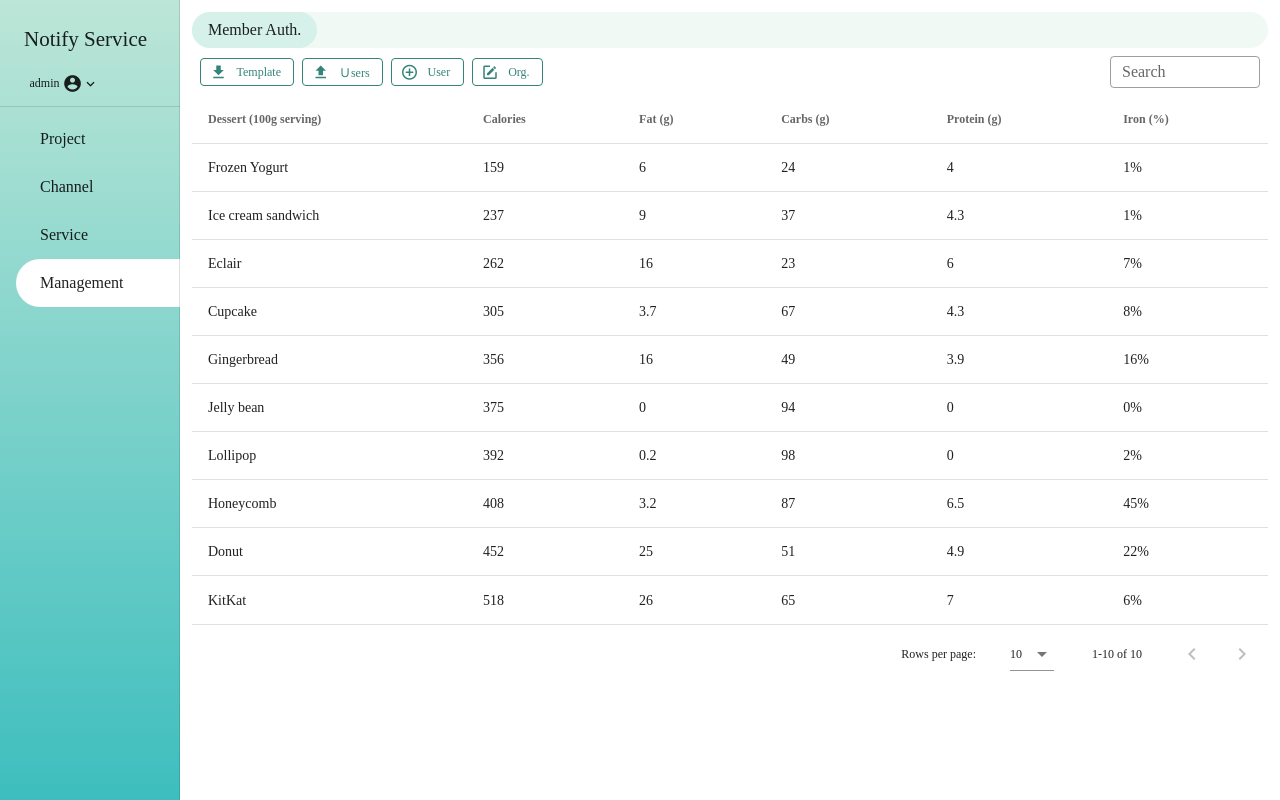
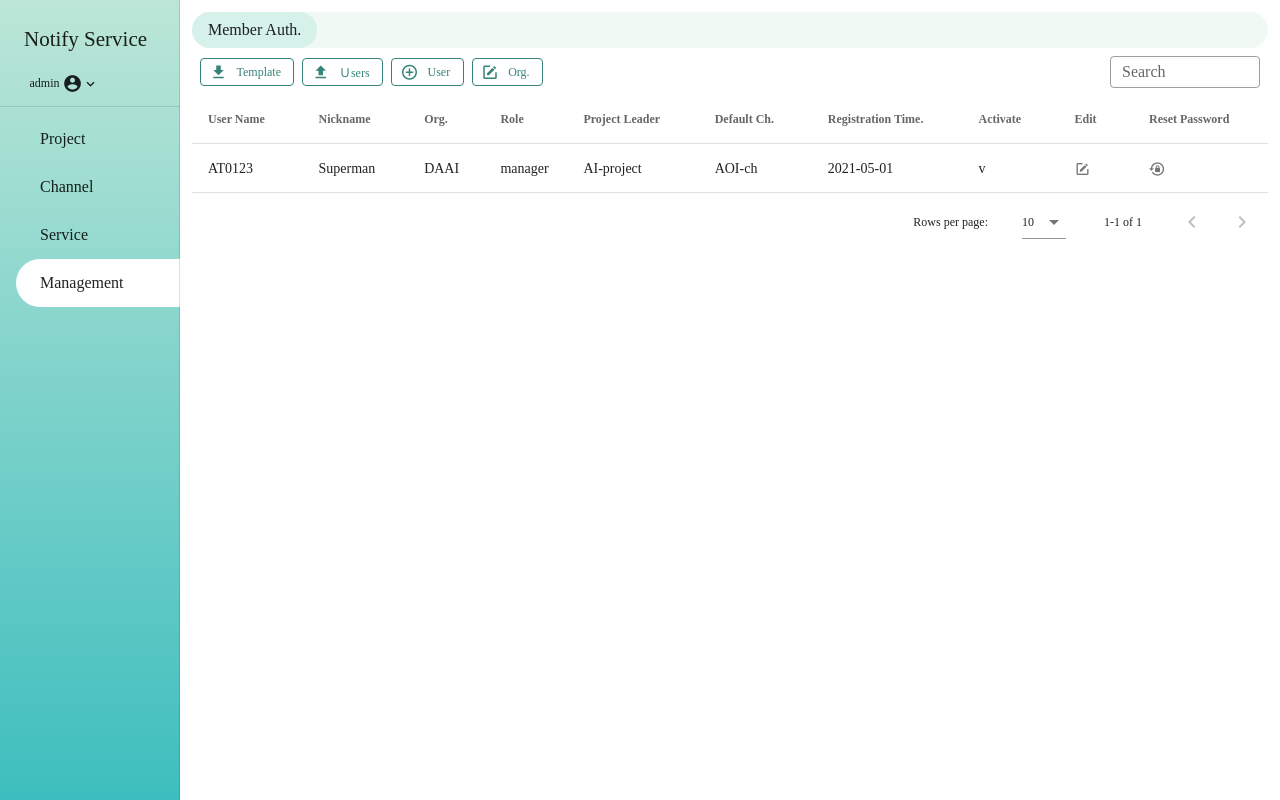
Before and after one commit to foxdaai2020/Notify, a Vue app in the folder web/: page /management in a window 1280 px wide. Built offline with nearby package versions, Linux system fonts and the light colour scheme; what vuetify-datetime-picker would draw is missing.

Commit message:
modify management datatable and modal layout

```diff
--- /dev/null
+++ b/web/src/components/modals/ResetPassword.vue
@@ -0,0 +1,117 @@
+<template>
+  <modal :openModal="openModal">
+    <template v-slot:title>Reset Password</template>
+    <template v-slot:content>
+
+      <span>* New Password</span>
+      <v-text-field
+        outlined
+        required
+        :append-icon="valueNewPassword ? 'mdi-eye' : 'mdi-eye-off'"
+        @click:append="() => (valueNewPassword = !valueNewPassword)"
+        :type="valueNewPassword ? 'password' : 'text'"
+        class="eye-peek"
+      ></v-text-field>
+
+      <span>* Confirm Password</span>
+      <v-text-field
+        outlined
+        required
+        :append-icon="valueConfirmPassword ? 'mdi-eye' : 'mdi-eye-off'"
+        @click:append="() => (valueConfirmPassword = !valueConfirmPassword)"
+        :type="valueConfirmPassword ? 'password' : 'text'"
+        class="eye-peek"      ></v-text-field>
+    </template>
+    <template v-slot:actions>
+      <v-btn depressed @click="closeDialog" color="DarkGray White--text"
+        >取消</v-btn
+      >
+      <v-btn depressed @click="submit" color="FountainBlue White--text"
+        >確定</v-btn
+      >
+    </template>
+  </modal>
+</template>
+<script>
+  import { validationMixin } from "vuelidate";
+  import { required } from "vuelidate/lib/validators";
+
+  import Modal from "./Modal";
+  export default {
+    mixins: [validationMixin],
+    validations: {
+      organization: { required },
+      role: { required },
+      userName: { required },
+      email: { required },
+      password: { required },
+    },
+    props: ["openModal"],
+    data: () => {
+      return {
+        valueNewPassword: String,
+        valueConfirmPassword: String,
+        search: null,
+        organization: null,
+        role: null,
+        userName: null,
+        email: null,
+        password: null,
+        projects: null,
+        channels: null,
+        chips: [],
+        OrganizationItems: ["org1", "org2", "org3"],
+        RoleItems: ["manager", "crew"],
+        items: [
+          "小廢物",
+          "中廢物",
+          "大廢物",
+          "超級廢物",
+          "臭廢物",
+          "死廢物",
+          "完全廢物",
+          "究極廢物",
+        ],
+      };
+    },
+    computed: {
+    },
+    components: {
+      modal: Modal,
+    },
+    methods: {
+      validUserName(search) {
+        if (search === "234") {
+          this.search = "";
+        }
+      },
+      submit() {
+        this.$v.$touch();
+        if (
+          this.userNameErrors.length !== 0 ||
+          this.organizationErrors.length !== 0 ||
+          this.roleErrors.length !== 0 ||
+          this.emailErrors.length != 0 ||
+          this.passwordErrors.length != 0
+        )
+          return;
+        this.clear();
+        this.$emit("closeModal");
+      },
+      closeDialog() {
+        this.clear();
+        this.$emit("closeModal");
+      },
+      clear() {
+        this.$v.$reset();
+        this.userName = null;
+        this.organizations = [];
+        this.roles = [];
+      },
+      remove(item) {
+        this.chips.splice(this.chips.indexOf(item), 1);
+        this.chips = [...this.chips];
+      },
+    },
+  };
+</script>
--- a/web/src/views/Management.vue
+++ b/web/src/views/Management.vue
@@ -38,9 +38,21 @@
     </div>
     <v-data-table
       :headers="headers"
-      :items="desserts"
+      :items="managementData"
       :search="search"
-    ></v-data-table>
+    >
+      <template v-slot:item.edit>
+        <v-icon small @click="openUpdateUserInfoModal = true">
+          mdi-square-edit-outline
+        </v-icon>
+      </template>
+      <template v-slot:item.resetpassword>
+        <v-icon small @click="openResetPasswordModal = true">
+          mdi-lock-reset
+        </v-icon>
+      </template>
+
+    </v-data-table>
     <add-management-one-user-modal
       :openModal="openAddManagementOneUserModal"
       @closeModal="openAddManagementOneUserModal = false"
@@ -53,6 +65,10 @@
       :openModal="openUpdateUserInfoModal"
       @closeModal="openUpdateUserInfoModal = false"
     ></update-user-info-modal>
+    <reset-password-modal
+      :openModal="openResetPasswordModal"
+      @closeModal="openResetPasswordModal = false"
+    ></reset-password-modal>
   </div>
 </template>
 
@@ -61,105 +77,39 @@
   import AddManagementOneUserModal from "../components/modals/AddManagementOneUser";
   import EditOrganizationModal from "../components/modals/EditOrganization";
   import UpdateUserInfoModal from '../components/modals/UpdateUserInfo.vue';
+  import ResetPasswordModal from '../components/modals/ResetPassword.vue';
   export default {
     data: () => {
       return {
         openAddManagementOneUserModal: false,
         openEditOrganizationModal: false,
         openUpdateUserInfoModal: false,
+        openResetPasswordModal: false,
         search: "",
         headers: [
+          { text: "User Name", align: "start", value: "userName",},
+          { text: "Nickname", value: "nickName" },
+          { text: "Org.", value: "org" },
+          { text: "Role", value: "role" },
+          { text: "Project Leader", value: "projectLeader" },
+          { text: "Default Ch.", value: "defaultCh" },
+          { text: "Registration Time.", value: "registrationTime" },
+          { text: "Activate", value: "activate" },
+          { text: "Edit", value: "edit", filterable: false },
+          { text: "Reset Password", value: "resetpassword", filterable: false },
+        ],
+        managementData: [
           {
-            text: "Dessert (100g serving)",
-            align: "start",
-            value: "name",
-          },
-          { text: "Calories", filterable: false, value: "calories" },
-          { text: "Fat (g)", value: "fat" },
-          { text: "Carbs (g)", value: "carbs" },
-          { text: "Protein (g)", value: "protein" },
-          { text: "Iron (%)", value: "iron" },
-        ],
-        desserts: [
-          {
-            name: "Frozen Yogurt",
-            calories: 159,
-            fat: 6.0,
-            carbs: 24,
-            protein: 4.0,
-            iron: "1%",
-          },
-          {
-            name: "Ice cream sandwich",
-            calories: 237,
-            fat: 9.0,
-            carbs: 37,
-            protein: 4.3,
-            iron: "1%",
-          },
-          {
-            name: "Eclair",
-            calories: 262,
-            fat: 16.0,
-            carbs: 23,
-            protein: 6.0,
-            iron: "7%",
-          },
-          {
-            name: "Cupcake",
-            calories: 305,
-            fat: 3.7,
-            carbs: 67,
-            protein: 4.3,
-            iron: "8%",
-          },
-          {
-            name: "Gingerbread",
-            calories: 356,
-            fat: 16.0,
-            carbs: 49,
-            protein: 3.9,
-            iron: "16%",
-          },
-          {
-            name: "Jelly bean",
-            calories: 375,
-            fat: 0.0,
-            carbs: 94,
-            protein: 0.0,
-            iron: "0%",
-          },
-          {
-            name: "Lollipop",
-            calories: 392,
-            fat: 0.2,
-            carbs: 98,
-            protein: 0,
-            iron: "2%",
-          },
-          {
-            name: "Honeycomb",
-            calories: 408,
-            fat: 3.2,
-            carbs: 87,
-            protein: 6.5,
-            iron: "45%",
-          },
-          {
-            name: "Donut",
-            calories: 452,
-            fat: 25.0,
-            carbs: 51,
-            protein: 4.9,
-            iron: "22%",
-          },
-          {
-            name: "KitKat",
-            calories: 518,
-            fat: 26.0,
-            carbs: 65,
-            protein: 7,
-            iron: "6%",
+            userName: "AT0123",
+            nickName: "Superman",
+            org: "DAAI",
+            role: "manager",
+            projectLeader: "AI-project",
+            defaultCh: "AOI-ch",
+            registrationTime: "2021-05-01",
+            activate: "v",
+            edit: "edit",
+            resetPassword: "resetpassword",
           },
         ],
       };
@@ -169,6 +119,7 @@
       "add-management-one-user-modal": AddManagementOneUserModal,
       "edit-organization-modal": EditOrganizationModal,
       "update-user-info-modal": UpdateUserInfoModal,
+      "reset-password-modal": ResetPasswordModal,
     },
   };
 </script>
```
